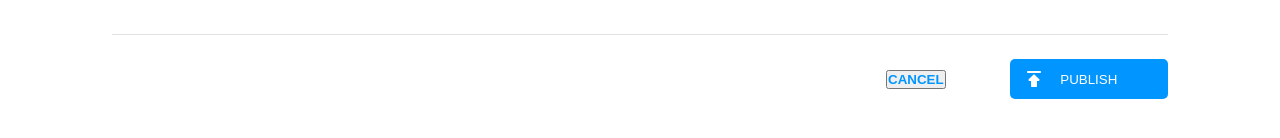
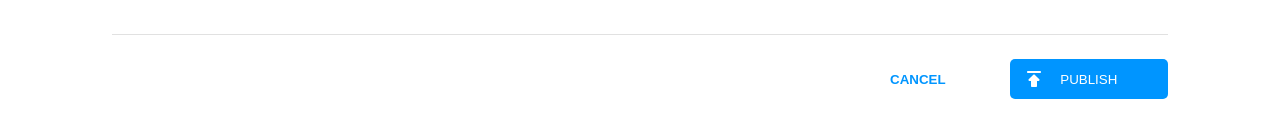
Before and after one commit to michael-nguyenn/michael-nguyen-brainflix, a React (Create React App) app: page /upload in a window 1280 px wide. Shown: the part 418-556 px from the top of the page. Built offline with nearby package versions, Linux system fonts and the light colour scheme; a web font is replaced by a local one.

Commit message:
created function to get video by id

```diff
--- a/src/App.js
+++ b/src/App.js
@@ -12,11 +12,15 @@ class App extends Component {
     isUploaded: false,
   };
 
-  // CREATE A FUNCTION TO CHANGE THE STATE OF ISUPLOADED
+  // CREATE A FUNCTION TO CHANGE THE STATE OF ISUPLOADED FROM FALSE TO TRUE
 
-  // PASS IT INTO THE UPLOADED PAGE
+  handleUpload() {
+    this.setState = {
+      isUploaded: true,
+    };
+  }
 
-  // AFTER THE POST REQUEST, USE FUNCTION TO SET STATE OF ISUPLOADED
+  // PASS IT INTO THE UPLOADED PAGE AS PROPS
 
   render() {
     return (
@@ -31,7 +35,13 @@ class App extends Component {
             )}
           />
           <Route path="/videos/:id" component={Home} />
-          <Route path="/upload" component={Upload} />
+          <Route
+            path="/upload"
+            component={Upload}
+            // render={(props) => {
+            //   // <Upload handleUpload={this.handleUpload} />;
+            // }}
+          />
         </Switch>
       </Router>
     );
--- a/src/pages/Home/Home.js
+++ b/src/pages/Home/Home.js
@@ -26,9 +26,9 @@ class Home extends Component {
     const activeVideoId = this.props.match.params.id || videos.data[0].id;
 
     // SECOND AXIOS CALL TO GRAB SPECIFIC VIDEO ID
-    const activeVideo = await axios
-      .get(`${API_URL}/${activeVideoId}`)
-      .catch((err) => console.log(err));
+    const activeVideo = await this.getVideoById(activeVideoId).catch((err) =>
+      console.log(err)
+    );
 
     // SETTING STATE
     this.setState({
@@ -50,8 +50,7 @@ class Home extends Component {
         : (videoId = this.props.match.params.id);
 
       // MAKING AXIOS CALL AND SETTING STATE
-      axios
-        .get(`${API_URL}/${videoId}`)
+      this.getVideoById(videoId)
         .then((response) => {
           this.setState({
             activeVideo: response.data,
@@ -61,6 +60,11 @@ class Home extends Component {
         .catch((err) => console.log(err));
     }
   }
+
+  // GETTING VIDEO BY ID
+  getVideoById = (videoId) => {
+    return axios.get(`${API_URL}/${videoId}`);
+  };
 
   render() {
     // SETTING CONDITIONAL TO ENSURE THAT DATA IS RETRIEVED BEFORE PASSING INTO OTHER COMPONENTS
@@ -77,11 +81,11 @@ class Home extends Component {
     });
 
     return (
-      // NEED TO DO SHORT CIRCUIT FOR H1 COMPONENT. IF ISUPLOADED = FALSE THEN DO NOT DISPLAY
-      // IN THE DIV YOU'LL HAVE A BUTTON TO REVERT STATE BACK TO FALSE
-
       <main>
-        <h1>Video Upload Success</h1>
+        {/* SHORT CIRCUIT... ISUPLOADED:TRUE && <BUTTON></BUTTON>*/}
+        {/* <h1 {...this.props}>VIDEO SUCCESS??</h1> */}
+        <h1>UPLOAD SUCCESS</h1>
+        {/* ONCE THIS RENDERS, WE NEED TO TOGGLE ISUPLOADED BACK TO FALSE */}
         <Video image={image} />
         <div className="video-wrapper">
           <VideoInfo activeVideo={activeVideo} />
--- a/src/pages/Upload/Upload.js
+++ b/src/pages/Upload/Upload.js
@@ -27,6 +27,7 @@ function Upload(props) {
 
       .then(() => {
         props.history.push("/");
+        // AFTER THE POST REQUEST, USE FUNCTION TO SET STATE OF ISUPLOADED
       });
   }
 
@@ -73,7 +74,11 @@ function Upload(props) {
           <div className="publish-form__button">
             <Button className="button button--publish" name="PUBLISH" />
 
-            <button onClick={redirect} className="publish-form__cancel">
+            <button
+              onClick={redirect}
+              className="publish-form__cancel"
+              type="button"
+            >
               CANCEL
             </button>
           </div>
--- a/src/pages/Upload/Upload.scss
+++ b/src/pages/Upload/Upload.scss
@@ -98,6 +98,8 @@
     color: $primary-action-color;
     margin-top: 2rem;
     font-weight: 600;
+    border: none;
+    background-color: #fff;
 
     @include tablet {
       margin: 0;
```
